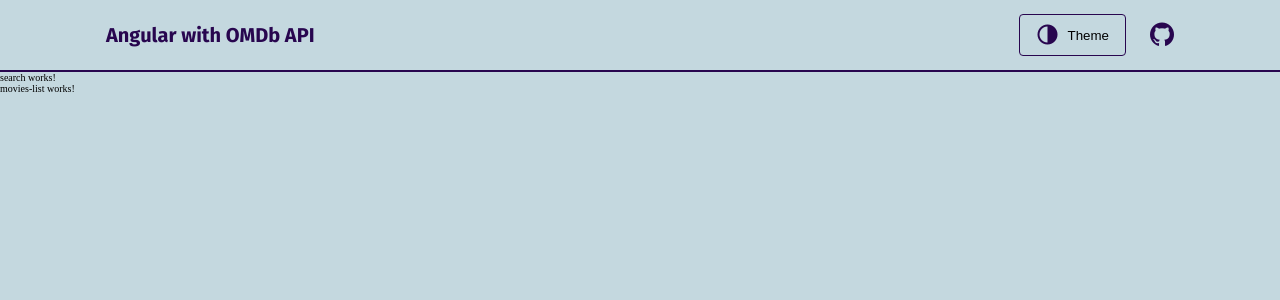
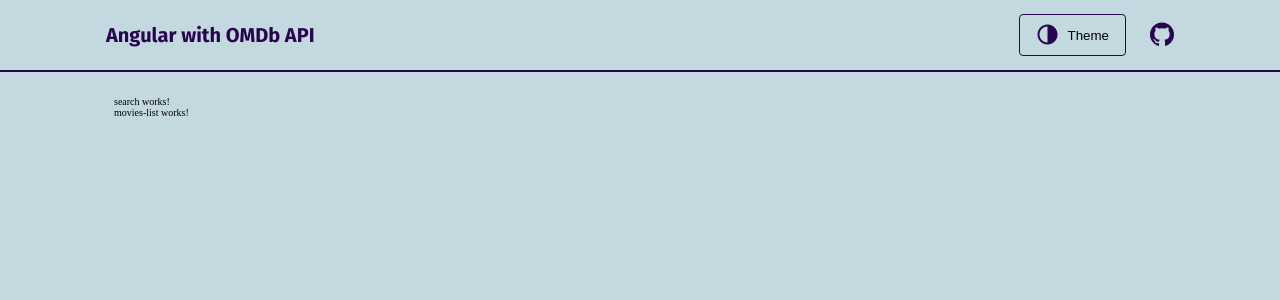
Before and after one commit to DmitriiBiblev/angular-with-OMDb-API, an Angular app: page /movies in a window 1280 px wide. Shown: the top 300 px of the page. Built offline with nearby package versions, Linux system fonts and the light colour scheme.

Commit message:
enhancement header and theme-button

```diff
--- a/src/app/layout/components/header/header.component.scss
+++ b/src/app/layout/components/header/header.component.scss
@@ -1,4 +1,5 @@
 :host {
+  width: 100%;
   background: var(--background-color);
   border-bottom: .2rem solid var(--border-color);
   display: flex;
--- a/src/app/layout/components/layout/layout.component.html
+++ b/src/app/layout/components/layout/layout.component.html
@@ -1,2 +1,4 @@
 <app-header></app-header>
-<router-outlet></router-outlet>
+<main class='main'>
+  <router-outlet></router-outlet>
+</main>
--- a/src/app/layout/components/layout/layout.component.scss
+++ b/src/app/layout/components/layout/layout.component.scss
@@ -0,0 +1,14 @@
+:host {
+  width: 100%;
+  background: var(--background-color);
+  display: grid;
+  grid-template-columns: 1fr;
+  grid-template-rows: auto 1fr;
+  justify-items: center;
+}
+
+.main {
+  width: 100%;
+  max-width: var(--max-width);
+  padding: 2.4rem;
+}
--- a/src/app/layout/components/theme-button/theme-button.component.html
+++ b/src/app/layout/components/theme-button/theme-button.component.html
@@ -1,3 +1,4 @@
+<div class='theme-changer__wrapper' (clickOutside)='isOpened = false'>
   <button class='theme-changer' (click)='switchThemeChanger()'>
     <i class='icon-{{currentThemeName}}-theme'></i>
     Theme
@@ -14,3 +15,4 @@
       </button>
     </li>
   </ul>
+</div>
--- a/src/app/layout/components/theme-button/theme-button.component.scss
+++ b/src/app/layout/components/theme-button/theme-button.component.scss
@@ -1,8 +1,3 @@
-:host {
-  position: relative;
-
-}
-
 .theme-changer {
   padding: .8rem 1.6rem;
   border: .1rem solid var(--border-color);
@@ -10,6 +5,10 @@
   display: flex;
   align-items: center;
   gap: .8rem;
+
+  &__wrapper {
+    position: relative;
+  }
 }
 
 .themes-list {
--- a/src/app/layout/components/theme-button/theme-button.component.ts
+++ b/src/app/layout/components/theme-button/theme-button.component.ts
@@ -20,9 +20,6 @@ import { animate, style, transition, trigger } from '@angular/animations';
       ]),
     ]),
   ],
-  host: {
-    '(clickOutside)': 'isOpened = false',
-  },
   changeDetection: ChangeDetectionStrategy.OnPush,
 })
 export class ThemeButtonComponent implements OnInit {
```
Lines whose indentation alone changed are shown as unchanged.
